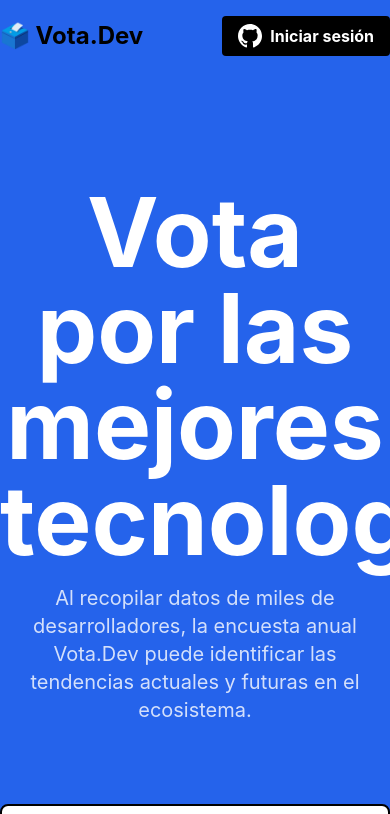
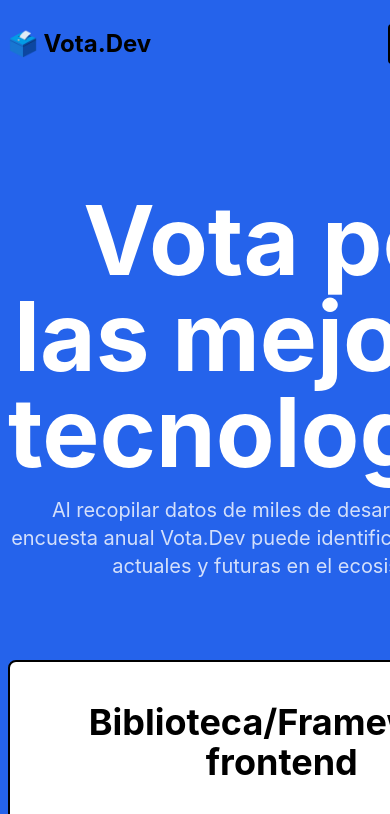
Before and after one commit to c3gh/vota.dev, a Next.js app: page / in a window 390 px wide. Shown: the top 814 px of the page. Built offline with nearby package versions, Linux system fonts and the light colour scheme; no server answers.

Commit message:
Implement responsiveness

```diff
--- a/pages/_app.tsx
+++ b/pages/_app.tsx
@@ -5,7 +5,7 @@ import { SessionProvider } from 'next-auth/react'
 function MyApp({ Component, pageProps: { session, ...pageProps } }: AppProps) {
   return (
     <SessionProvider session={session}>
-      <div className='flex min-h-screen flex-col bg-blue-600'>
+      <div className='flex min-h-screen min-w-min flex-col bg-blue-600 p-2'>
         <Component {...pageProps} />
       </div>
     </SessionProvider>
```
